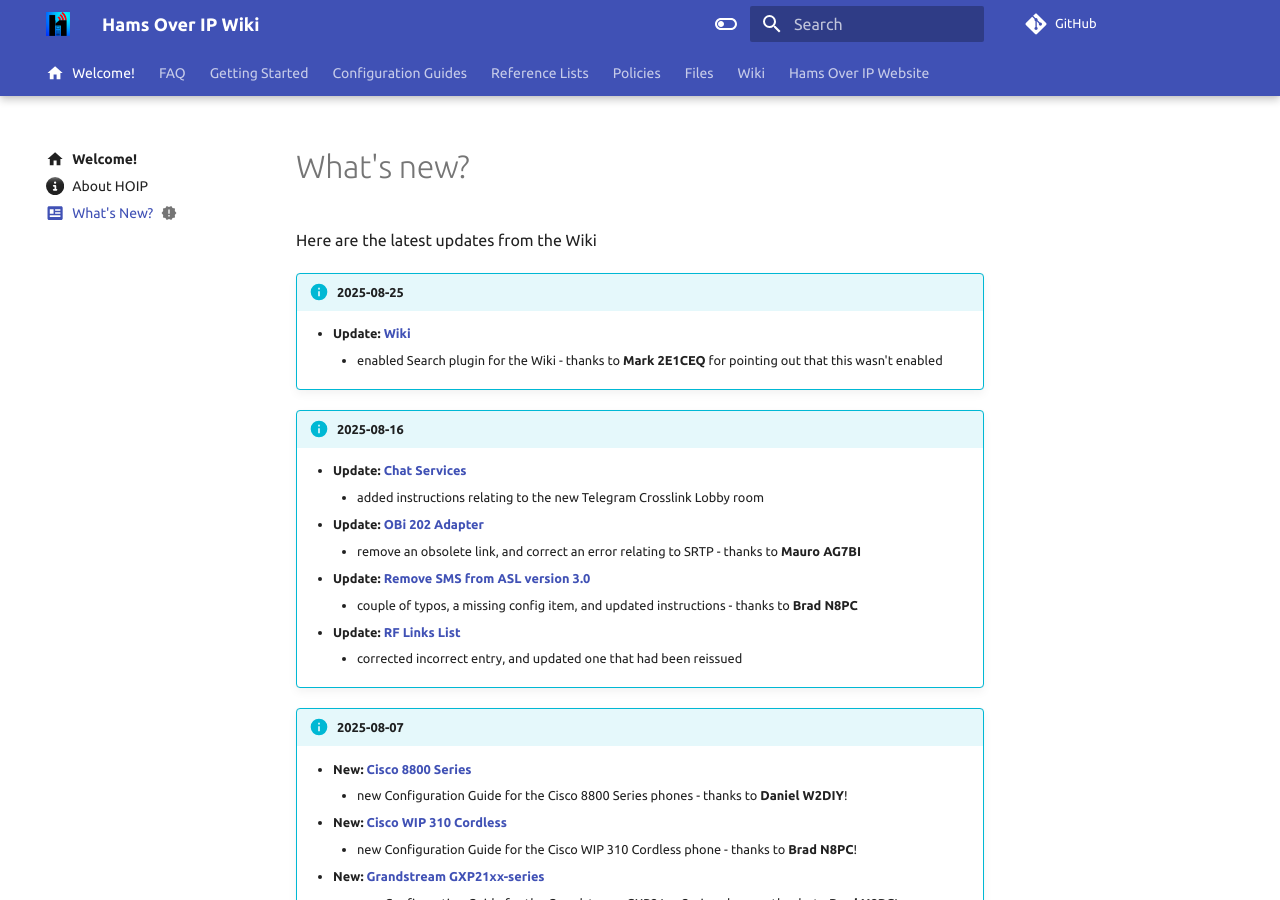
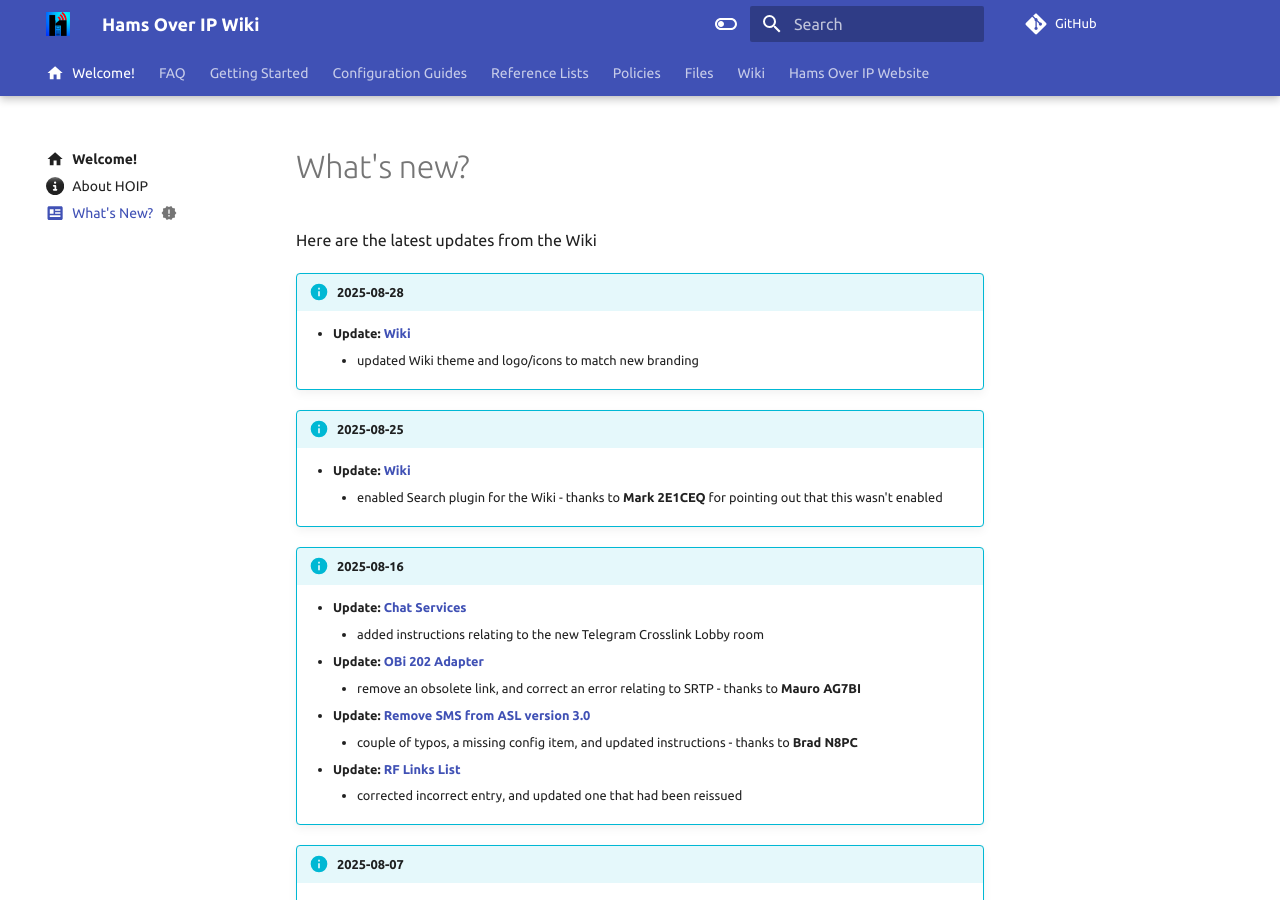
Before and after one commit to hamsoverip/wiki, an MkDocs documentation site: the page built from docs/whats-new.md, in a window 1280 px wide and 900 px high. Built offline with MkDocs 1.6.1 and Material for MkDocs 9.7.7, drawn with Linux system fonts in a browser that asks for light colours; comment, search, counter and statistics services are not loaded.

Commit message:
Update: What's New... because I forgot that one (again!)

```diff
--- a/docs/whats-new.md
+++ b/docs/whats-new.md
@@ -6,6 +6,11 @@
 # What's new?
 
 Here are the latest updates from the Wiki
+
+!!! info "2025-08-28"
+
+    * **Update: [Wiki](./index.md)**
+        - updated Wiki theme and logo/icons to match new branding
 
 !!! info "2025-08-25"
 
```
